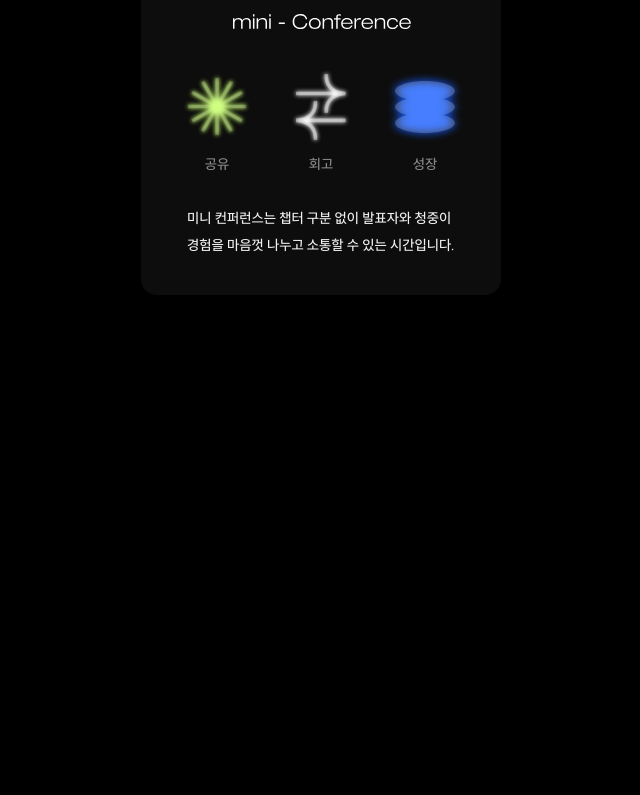
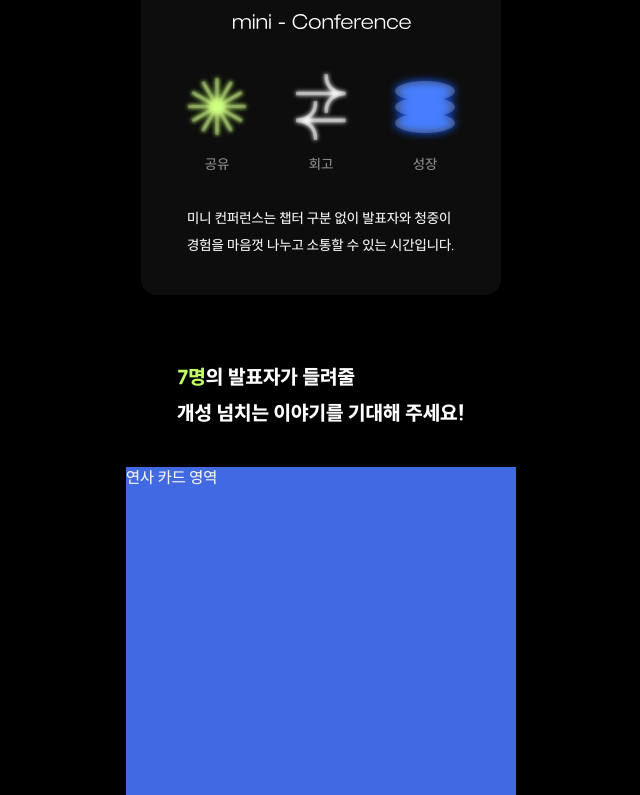
Before and after one commit to sopt-makers/makers-talk, a Next.js app: page / in a window 1280 px wide. Shown: the part 1151-1946 px from the top of the page, without its empty margins (319-959 px from the left). Before the commit the page ends 1446 px from the top, so only its background shows below. Built offline with nearby package versions, Linux system fonts and the light colour scheme.

Commit message:
feat: SpeakerIntroduction 퍼블리싱

```diff
--- /dev/null
+++ b/components/SpeakerIntroduction.tsx
@@ -0,0 +1,40 @@
+import styled from '@emotion/styled';
+
+export default function SpeakerIntroduction() {
+  return (
+    <Container>
+      <Title>
+        <span>7명</span>
+        {`의 발표자가 들려줄
+				개성 넘치는 이야기를 기대해 주세요!`}
+      </Title>
+      <Cards>연사 카드 영역</Cards>
+    </Container>
+  );
+}
+
+const Container = styled.div`
+  display: flex;
+  flex-direction: column;
+  align-items: center;
+`;
+
+const Title = styled.div`
+  font-weight: 800;
+  font-size: 20px;
+  line-height: 180%;
+  color: #ffffff;
+  white-space: pre-line;
+  margin-top: 64px;
+
+  & > span {
+    color: #c3ff62;
+  }
+`;
+
+const Cards = styled.div`
+  height: 2254px;
+  background-color: royalblue;
+  width: 100%;
+  margin-top: 36px;
+`;
--- a/pages/index.tsx
+++ b/pages/index.tsx
@@ -1,14 +1,16 @@
 import styled from '@emotion/styled';
 import Information from '../components/Information';
 import Session from '../components/Session';
+import SpeakerIntroduction from '../components/SpeakerIntroduction';
 
 export default function Home() {
   return (
-    <div>
+    <>
       <TempContainer>gif 영역</TempContainer>
       <Information />
       <Session />
-    </div>
+      <SpeakerIntroduction />
+    </>
   );
 }
 
```
